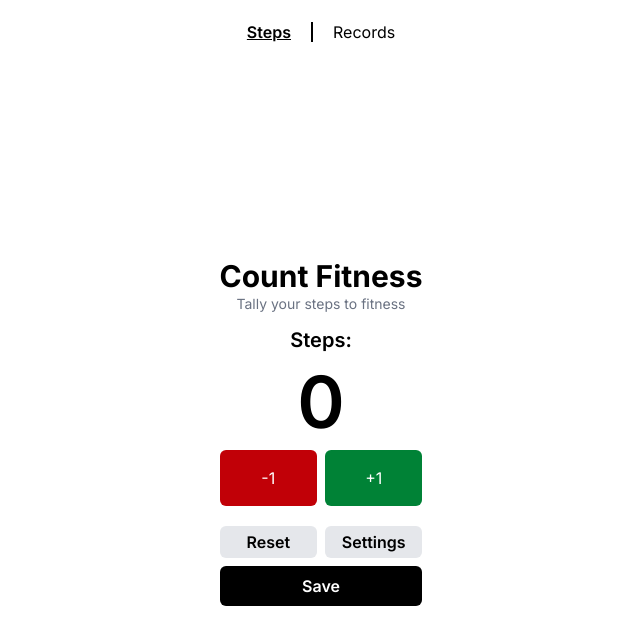
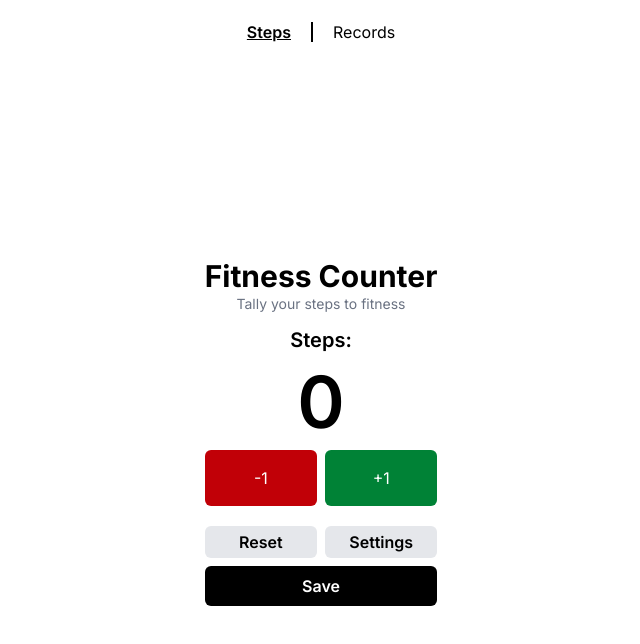
Before and after one commit to zemoCode25/fitness-counter, a React (Vite) app: page / in a window 1280 px wide. Shown: the top 644 px of the page, without its empty margins (319-959 px from the left). Built offline with nearby package versions, Linux system fonts and the light colour scheme.

Commit message:
Changed App name

```diff
--- a/src/Counter.tsx
+++ b/src/Counter.tsx
@@ -8,7 +8,7 @@ export function Counter() {
   return (
     <div>
       <div className="flex flex-col justify-center items-center">
-        <h1 className="font-bold text-3xl">Count Fitness</h1>
+        <h1 className="font-bold text-3xl">Fitness Counter</h1>
         <p className="text-sm text-gray-500">Tally your steps to fitness</p>
         <h2 className="mt-3 text-xl font-semibold">Steps:</h2>
         <h3 className="my-3 text-7xl font-semibold">{count}</h3>
```
